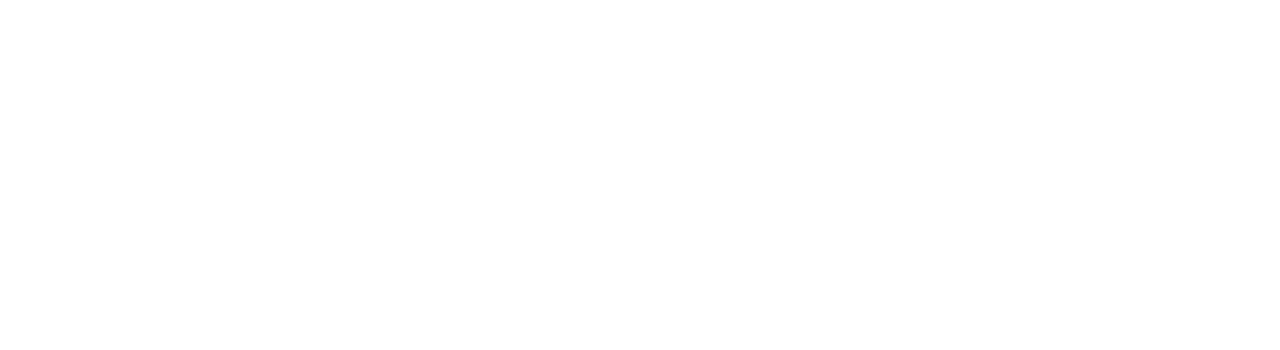
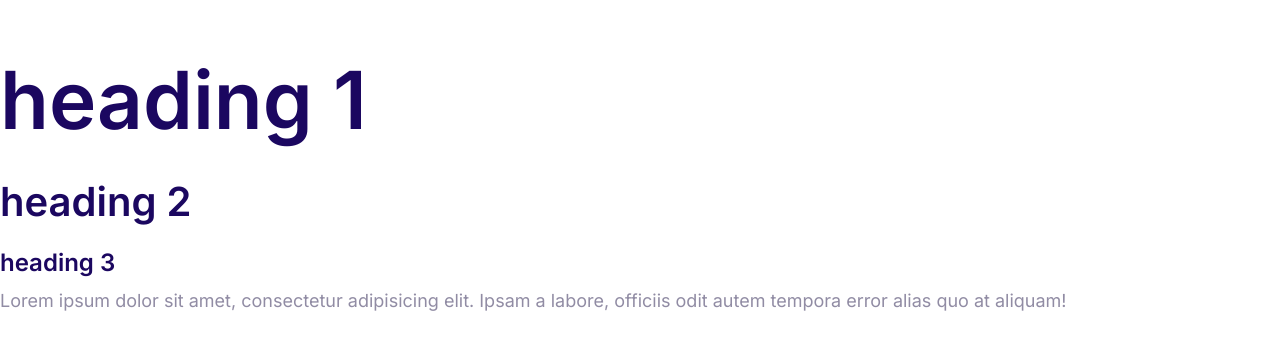
Before and after one commit to laozki2k9/iControL, a plain HTML site: page iControL/index.html in a window 1280 px wide. Drawn offline with Linux system fonts and the light colour scheme.

Commit message:
typography

```diff
--- a/iControL/css/style.css
+++ b/iControL/css/style.css
@@ -5,3 +5,55 @@
   --color-headings: #1b0760;
   --color-body: #918ca4;
 }
+
+html {
+  font-size: 62.5%;
+}
+
+body {
+  font-family: inter, Arial, Helvetica, sans-serif;
+  font-size: 2.4rem;
+  color: var(--color-body);
+}
+
+/*Typography*/
+
+h1,
+h2,
+h3 {
+  color: var(--color-headings);
+  margin-bottom: 1.5rem;
+  font-weight: 700;
+}
+
+h1 {
+  font-size: 7rem;
+}
+
+h2 {
+  font-size: 4rem;
+}
+h3 {
+  font-size: 3rem;
+}
+
+p {
+  margin-top: 0;
+}
+
+@media screen and (min-width: 1020px) {
+  h1 {
+    font-size: 8rem;
+  }
+
+  h2 {
+    font-size: 4rem;
+  }
+  h3 {
+    font-size: 2.4rem;
+  }
+
+  p {
+    font-size: 1.8rem;
+  }
+}
--- a/iControL/index.html
+++ b/iControL/index.html
@@ -15,5 +15,13 @@
     <link rel="stylesheet" href="css/style.css" />
     <title>Document</title>
   </head>
-  <body></body>
+  <body>
+    <h1>heading 1</h1>
+    <h2>heading 2</h2>
+    <h3>heading 3</h3>
+    <p>
+      Lorem ipsum dolor sit amet, consectetur adipisicing elit. Ipsam a labore,
+      officiis odit autem tempora error alias quo at aliquam!
+    </p>
+  </body>
 </html>
```
